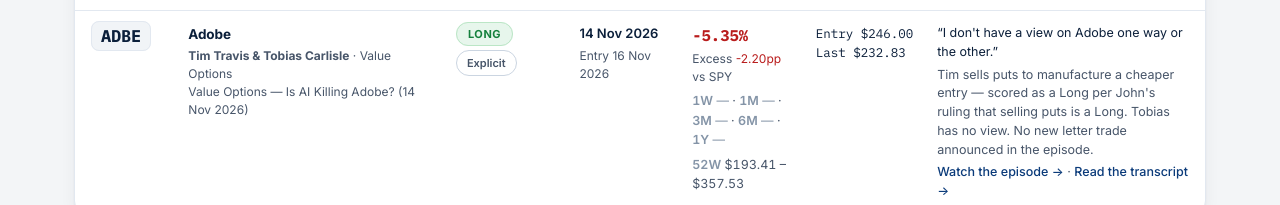
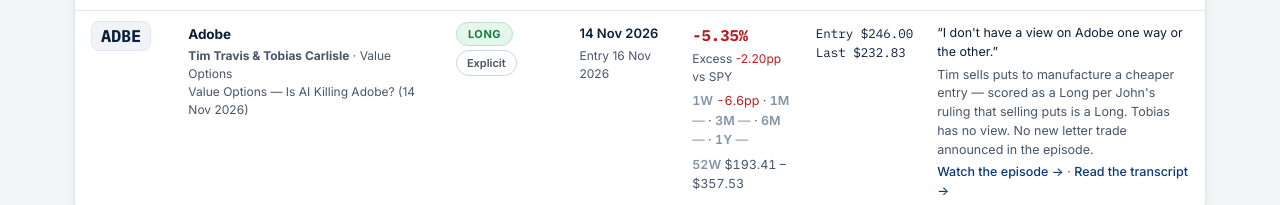
Before and after one commit to cloud49761/podcast-stocks, a plain HTML site: page index.html in a window 1280 px wide. Shown: the part 2197-2402 px from the top of the page. Drawn offline with Linux system fonts and the light colour scheme.

Commit message:
Re-price to 25 Nov 2026 close (SPY 716.70)

```diff
--- a/index.html
+++ b/index.html
@@ -596,10 +596,10 @@
 var PICKS = [
  {ticker:"SARK",company:"Tuttle Capital Short Innovation ETF",show:"Value After Hours",speaker:"Matthew Tuttle",episode:"S08 E15 — Matthew Tuttle on his short $ARKK ETF $SARK, Inverse Cramer, $UAD, $SPCI, $UFOD, $MSTU",epDate:"28 Apr 2026",entryDate:"29 Apr 2026",entry:30.22,last:30.23,ret:0.03,spy:0.72,excess:-0.69,strip:{w1:-10.90,m1:-17.23,m3:-1.06,m6:-27.38,y1:null},h52:35.36,l52:22.74,list:"Long",ev:"Thesis",flag:"",quote:"I sold SARK because I don't like that trade nearly as much as I did back then.",url:"https://acquirersmultiple.com/2026/05/value-after-hours-s08-e15-matthew-tuttle-on-his-short-arkk-etf-sark-inverse-cramer-uad-spci-ufod-mstu/",note:"Daily-reset inverse ETF — a multi-month score misrepresents the product. Tuttle launched SARK at the 2021 top (No. 2 non-leveraged ETF in 2022) but sold it before this episode and no longer holds it; he now hedges ARK with puts or call credit spreads. Recorded as a Long of SARK per John's ruling, not a Short of ARKK."},
  {ticker:"PHIN",company:"Phinia",show:"Value After Hours",speaker:"Gary Mishuris",episode:"S08 E01 — Gary Mishuris on PHIN and WBD, options and intrinsic value",epDate:"13 Jan 2026",entryDate:"14 Jan 2026",entry:69.81,last:69.30,ret:-0.73,spy:3.82,excess:-4.55,strip:{w1:1.48,m1:9.74,m3:-0.16,m6:3.19,y1:null},h52:85.16,l52:54.09,list:"Long",ev:"Thesis",flag:"Hold",quote:"I still own a small position",url:"https://acquirersmultiple.com/2026/01/value-after-hours-s08-e01-gary-mishuris-on-phin-and-wbd-options-and-intrinsic-value-investing/",note:"Gary bought Phinia (auto supplier spinoff) a year or two before the episode and still holds a small position after it rerated. The LEAPS discussed in the episode are on WBD, not PHIN. Scored as a Long per John's owns-it rule."},
- {ticker:"OPEN",company:"Opendoor",show:"Business Breakdowns",speaker:"Kaz Nejatian",episode:"EP.245 — Opendoor: Q1 2026 Earnings",epDate:"8 May 2026",entryDate:"11 May 2026",entry:4.85,last:1.26,ret:-74.02,spy:-3.06,excess:-70.96,strip:{w1:null,m1:null,m3:null,m6:null,y1:null},h52:7.78,l52:1.13,list:"Long",ev:"Thesis",flag:"",quote:"Opendoor is a market maker rather than a prop desk.",url:"https://colossus.com/episode/opendoor-q1-2026-earnings/",note:"CEO interview — Kaz Nejatian (CEO, ex-Shopify) frames Opendoor as a market maker optimizing for velocity over spread. Scored as a Long per John's ruling that CEO interviews count."},
+ {ticker:"OPEN",company:"Opendoor",show:"Business Breakdowns",speaker:"Kaz Nejatian",episode:"EP.245 — Opendoor: Q1 2026 Earnings",epDate:"8 May 2026",entryDate:"11 May 2026",entry:4.85,last:1.26,ret:-74.02,spy:-3.06,excess:-70.96,strip:{w1:-11.66,m1:-7.62,m3:-30.41,m6:-74.63,y1:null},h52:7.78,l52:1.13,list:"Long",ev:"Thesis",flag:"",quote:"Opendoor is a market maker rather than a prop desk.",url:"https://colossus.com/episode/opendoor-q1-2026-earnings/",note:"CEO interview — Kaz Nejatian (CEO, ex-Shopify) frames Opendoor as a market maker optimizing for velocity over spread. Scored as a Long per John's ruling that CEO interviews count."},
  {ticker:"NVDA",company:"Nvidia",show:"Value Options",speaker:"Tim Travis & Tobias Carlisle",episode:"Value Options — Nvidia Without Jensen: Does the Price Now Make Sense? (21 Nov 2026)",epDate:"21 Nov 2026",entryDate:"23 Nov 2026",entry:165.05,last:149.30,ret:-9.54,spy:-0.77,excess:-8.77,strip:{w1:null,m1:null,m3:null,m6:null,y1:null},h52:239.24,l52:125.53,list:"Long",ev:"Explicit",flag:"",quote:"If you told me Nvidia is going to keep its market share then I would honestly be fine owning the stock at the current price.",url:"https://acquirersmultiple.com/2026/11/value-options-2/",note:"Scored as a Long per John's ruling (sold puts = Long). Tim is conditionally fine owning Nvidia at the current price if it keeps its market share; handled through options — sold a $139 put before earnings to manufacture a cheaper entry with an adequate margin of safety. No outright buy. The transcript never names the underlying in the '$139 put' sentence — NVDA is inferred from context. Entry (23 Nov close) already includes the +31.48% reinstatement surge, which came after the episode was recorded."},
  {ticker:"SPGI",company:"S&P Global",show:"The Investor's Podcast",speaker:"Daniel Mahncke & Shawn O'Malley",episode:"TIP863 — S&P Global: A Market Titan Goes on a Rare Sale",epDate:"22 Nov 2026",entryDate:"23 Nov 2026",entry:451.96,last:460.74,ret:1.94,spy:-0.77,excess:2.71,strip:{w1:null,m1:null,m3:null,m6:null,y1:null},h52:546.35,l52:386.27,list:"Long",stance:"Long",ev:"Explicit",flag:"New add",quote:"Let's do 1.5% right now.",url:"https://www.theinvestorspodcast.com/episodes/sp-global-spgi-a-market-titan-goes-on-a-rare-sale-tip/",note:"Fair value ~$500; intrinsic-value target ~$400 with 20% margin of safety; starting a 1.5% tracker position, plan to build to 5% if price falls to ~$400 or below. Note: the public IVP sheet already listed SPGI as a holding (35 shares, AVG $447.44) before the episode; the episode frames the 1.5% as a new tracker position — transcript governs the verdict."},
- {ticker:"ADBE",company:"Adobe",show:"Value Options",speaker:"Tim Travis & Tobias Carlisle",episode:"Value Options — Is AI Killing Adobe? (14 Nov 2026)",epDate:"14 Nov 2026",entryDate:"16 Nov 2026",entry:246.00,last:232.83,ret:-5.35,spy:-3.15,excess:-2.20,strip:{w1:null,m1:null,m3:null,m6:null,y1:null},h52:357.53,l52:193.41,list:"Long",ev:"Explicit",flag:"",quote:"I don't have a view on Adobe one way or the other.",url:"https://acquirersmultiple.com/2026/11/value-options/",url2:"https://youtu.be/ntuQsoRPdjk",note:"Tim sells puts to manufacture a cheaper entry — scored as a Long per John's ruling that selling puts is a Long. Tobias has no view. No new letter trade announced in the episode."},
+ {ticker:"ADBE",company:"Adobe",show:"Value Options",speaker:"Tim Travis & Tobias Carlisle",episode:"Value Options — Is AI Killing Adobe? (14 Nov 2026)",epDate:"14 Nov 2026",entryDate:"16 Nov 2026",entry:246.00,last:232.83,ret:-5.35,spy:-3.15,excess:-2.20,strip:{w1:-6.56,m1:null,m3:null,m6:null,y1:null},h52:357.53,l52:193.41,list:"Long",ev:"Explicit",flag:"",quote:"I don't have a view on Adobe one way or the other.",url:"https://acquirersmultiple.com/2026/11/value-options/",url2:"https://youtu.be/ntuQsoRPdjk",note:"Tim sells puts to manufacture a cheaper entry — scored as a Long per John's ruling that selling puts is a Long. Tobias has no view. No new letter trade announced in the episode."},
  {ticker:"AAPL",company:"Apple",show:"The Investor's Podcast",speaker:"Daniel Mahncke & Shawn O'Malley",episode:"TIP862 — Apple: Is Apple Priced for a Massive Drawdown?",epDate:"19 Nov 2026",entryDate:"20 Nov 2026",entry:342.56,last:355.58,ret:3.80,spy:3.90,excess:-0.10,h52:356.27,l52:246.63,list:"Pass",ev:"Explicit",flag:"",quote:"For me, it's a pass at this price.",url:"https://www.theinvestorspodcast.com/episodes/apple-aapl-is-apple-priced-for-a-massive-drawdown-tip/",note:"Fair value ~$250; buy interest ~$200 with a margin of safety. Not shorting — sitting on the sidelines."},
  {ticker:"RDDT",company:"Reddit",show:"The Investor's Podcast",speaker:"Kyle Grieve & Shawn O'Malley",episode:"TIP861 — Reddit: Record Cash Flow, Collapsing Share Price",epDate:"15 Nov 2026",entryDate:"16 Nov 2026",entry:92.87,last:91.51,ret:-1.46,spy:-3.14,excess:1.68,strip:{w1:-2.04,m1:null,m3:null,m6:null,y1:null},h52:258.93,l52:85.33,list:"Long",ev:"Explicit",flag:"Hold",quote:"It probably just makes sense just to leave the position alone, perhaps.",url:"https://www.theinvestorspodcast.com/episodes/reddit-rddt-record-cash-flow-collapsing-share-price-tip/",note:"An existing holding, left alone — no add, no sale. The hosts only buy below $100; the price was around $100 at recording. Average cost about $105. A Hold, not a new add."},
  {ticker:"CP.TO",company:"Canadian Pacific Kansas City",show:"The Investor's Podcast",speaker:"Kyle Grieve & Shawn O'Malley",episode:"TIP860 — Canadian Pacific Kansas City: Irreplaceable Moat, Unproven Compounding",epDate:"12 Nov 2026",entryDate:"13 Nov 2026",entry:134.18,last:132.46,cur:"C$",ret:-1.28,spy:-4.98,excess:3.70,h52:135.40,l52:97.09,list:"Pass",ev:"Explicit",flag:"",quote:"I'm perfectly fine taking a pass on Canadian Pacific Kansas City here.",url:"https://www.theinvestorspodcast.com/episodes/canadian-pacific-kansas-city-limited-cp-to-irreplaceable-moat-unproven-compounding-tip/",note:"Passed: the hosts' value of $111 is below the ~$122 share price (both USD); a great business at an okay valuation, with the growth story not yet proven. A buy would get interesting in the low $90s or below. Priced in Canadian dollars (TSX)."},
@@ -680,7 +680,7 @@ var PICKS = [
  {ticker:"FLS",company:"Flowserve",show:"Value After Hours",speaker:"Alexander Roepers",episode:"S08 E09 — Alexander Roepers on constructive activism",epDate:"10 Mar 2026",entryDate:"11 Mar 2026",entry:78.77,last:82.46,ret:4.68,spy:5.97,excess:-1.29,h52:92.04,l52:64.39,list:"Watchlist",ev:"Thesis",flag:"Valuation",quote:"Flowserve is a great story, too expensive right now.",url:"https://acquirersmultiple.com/2026/03/value-after-hours-s08-e09-alexander-roepers-on-constructive-activism-and-concentrated-value-in-kex-axta-and-fls/",url2:"https://youtu.be/6vlfiTTGumQ",note:"Liked, but too expensive right now."},
  {ticker:"BA",company:"Boeing",show:"Value After Hours",speaker:"Charles Lemonides",episode:"S08 E12 — Charles Lemonides on RIVN, JOBY, BA, AMZN and his TPL short",epDate:"21 Apr 2026",entryDate:"22 Apr 2026",entry:231.28,last:164.53,ret:-28.86,spy:0.78,excess:-29.64,strip:{w1:-3.16,m1:-10.15,m3:-14.88,m6:-26.33,y1:null},h52:252.15,l52:155.89,list:"Long",ev:"Thesis",flag:"New add",quote:"We don't think the value is eroding at Boeing anymore.",url:"https://acquirersmultiple.com/2026/04/value-after-hours-s08-e12-charles-lemonides-of-valueworks-llc-on-rivn-joby-ba-amzn-and-his-tpl-short/",url2:"https://youtu.be/XyhS-xQyEo8"},
  {ticker:"ALK",company:"Alaska Air Group",show:"Value After Hours",speaker:"Christopher Bloomstran",episode:"S08 E14 — Christopher Bloomstran on Buffett, Berkshire",epDate:"14 Apr 2026",entryDate:"15 Apr 2026",entry:42.54,last:36.16,ret:-15.00,spy:2.39,excess:-17.39,strip:{w1:-5.74,m1:-18.76,m3:4.72,m6:-24.46,y1:null},h52:60.21,l52:33.54,list:"Long",ev:"Thesis",flag:"New add",quote:"We've made Alaska Air despite airlines being terrible industries — Alaska is real.",url:"https://acquirersmultiple.com/2026/04/value-after-hours-s08-e14-christopher-bloomstran-on-warren-buffett-berkshire-hathaway-brk-b-bldr-deck-alk/",url2:"https://youtu.be/YG9bTg3NBhA",note:"A newly made position, described in the episode as delicately long."},
- {ticker:"MSDL",company:"Morgan Stanley Direct Lending Fund",show:"Value After Hours",speaker:"Tim Travis",episode:"S08 E10 — Tim Travis on Private Credit, Energy (VAH-labelled, Value Options content)",epDate:"17 Mar 2026",entryDate:"18 Mar 2026",entry:14.63,last:13.30,ret:-0.17,spy:8.36,excess:-8.52,strip:{w1:0.49,m1:1.08,m3:-4.38,m6:-8.80,y1:null},h52:17.79,l52:12.78,list:"Long",ev:"Thesis",flag:"Low confidence",quote:"The names that you like out of that — OWL… and OBDC… and Morgan Stanley Direct Lending. — Yeah. (Tobias Carlisle listing Travis's liked names; Travis affirming)",url:"https://acquirersmultiple.com/2026/03/value-after-hours-s08-e10-tim-travis-on-private-credit-owl-obdc-and-msdl-energy-dvn-oxy-and-epd-and-ago/",url2:"https://youtu.be/Rd3TUBtEmOk",note:"Low confidence — the detailed discussion centres on OBDC, not MSDL. Priced on total return (BDCs get total return per John's ruling): three $0.45/share distributions (31 Mar, 30 Jun, 30 Sep 2026) in the period.",totalReturn:true},
+ {ticker:"MSDL",company:"Morgan Stanley Direct Lending Fund",show:"Value After Hours",speaker:"Tim Travis",episode:"S08 E10 — Tim Travis on Private Credit, Energy (VAH-labelled, Value Options content)",epDate:"17 Mar 2026",entryDate:"18 Mar 2026",entry:14.63,last:13.30,ret:-0.17,spy:8.36,excess:-8.53,strip:{w1:0.49,m1:1.08,m3:-4.38,m6:-8.80,y1:null},h52:17.79,l52:12.78,list:"Long",ev:"Thesis",flag:"Low confidence",quote:"The names that you like out of that — OWL… and OBDC… and Morgan Stanley Direct Lending. — Yeah. (Tobias Carlisle listing Travis's liked names; Travis affirming)",url:"https://acquirersmultiple.com/2026/03/value-after-hours-s08-e10-tim-travis-on-private-credit-owl-obdc-and-msdl-energy-dvn-oxy-and-epd-and-ago/",url2:"https://youtu.be/Rd3TUBtEmOk",note:"Low confidence — the detailed discussion centres on OBDC, not MSDL. Priced on total return (BDCs get total return per John's ruling): three $0.45/share distributions (31 Mar, 30 Jun, 30 Sep 2026) in the period.",totalReturn:true},
  {ticker:"AZO",company:"AutoZone",show:"Value After Hours",speaker:"Value Stock Geek",episode:"S07 E44 — Value Stock Geek on Magnificent 7, tech, AZO, Weird Portfolio",epDate:"9 Dec 2025",entryDate:"10 Dec 2025",entry:3421.13,last:3404.46,ret:-0.49,spy:4.24,excess:-4.73,h52:3967.95,l52:2792.03,list:"Watchlist",ev:"Thesis",flag:"Screen-conditional",quote:"Great company… They buy back tons of stock. I wouldn't be surprised if my screen picks it up at the end of the year.",url:"https://acquirersmultiple.com/2025/12/value-after-hours-s07-e44-value-stock-geek-on-the-magnificent-7-tech-azo-the-weird-portfolio/",url2:"https://youtu.be/zSbPy0RdavQ",note:"Liked, but a purchase is conditional on the year-end screen — not a current buy."},
  {ticker:"QURE",company:"uniQure",show:"Value After Hours",speaker:"Andrew Summers",episode:"S08 E02 — Andrew Summers on healthcare, biotech",epDate:"20 Jan 2026",entryDate:"21 Jan 2026",entry:21.74,last:22.40,ret:3.04,spy:4.56,excess:-1.52,h52:51.05,l52:9.03,list:"Pass",ev:"Explicit",flag:"",quote:"I don't know what the outcome is going to be.",url:"https://acquirersmultiple.com/2026/01/value-after-hours-s08-e02-andrew-summers-of-summers-value-partners-on-healthcare-biotech-gild-qure-and-elmd/",url2:"https://youtu.be/w_uQD4J-Bsg",note:"Outcome unknown, too hard to decide."},
  {ticker:"WBD",company:"Warner Bros. Discovery (via LEAPS)",show:"Value After Hours",speaker:"Gary Mishuris",episode:"S08 E01 — Gary Mishuris on PHIN and WBD, options and intrinsic value",epDate:"13 Jan 2026",entryDate:"14 Jan 2026",entry:28.63,last:30.95,lastDate:"5 Oct 2026",ret:8.10,spy:10.68,excess:-2.58,h52:null,l52:null,list:"Long",ev:"Explicit",flag:"LEAPS — not common stock",quote:"I bought LEAPS between 8% and 10% of my intrinsic value.",url:"https://acquirersmultiple.com/2026/01/value-after-hours-s08-e01-gary-mishuris-on-phin-and-wbd-options-and-intrinsic-value-investing/",url2:"https://youtu.be/lZhsm_YS96Q",note:"A Long held through LEAPS options, not common stock."},
```
